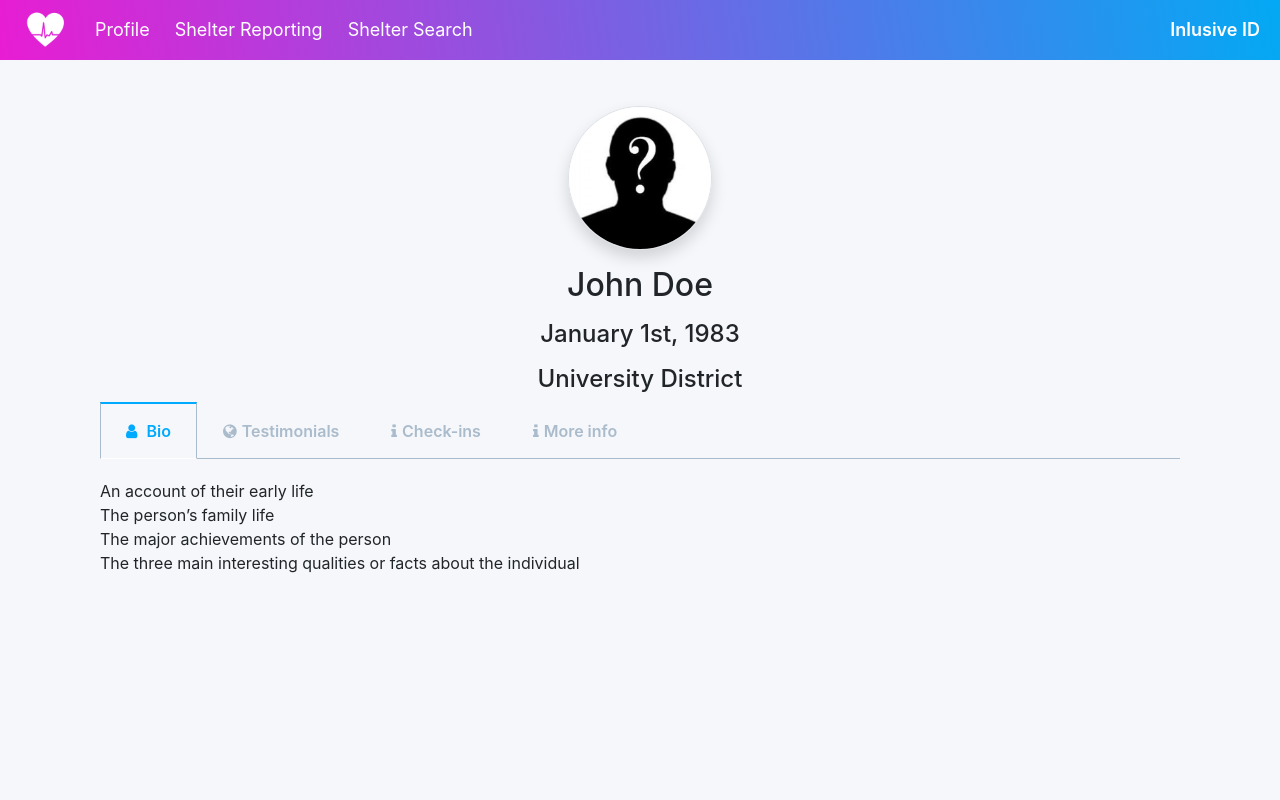
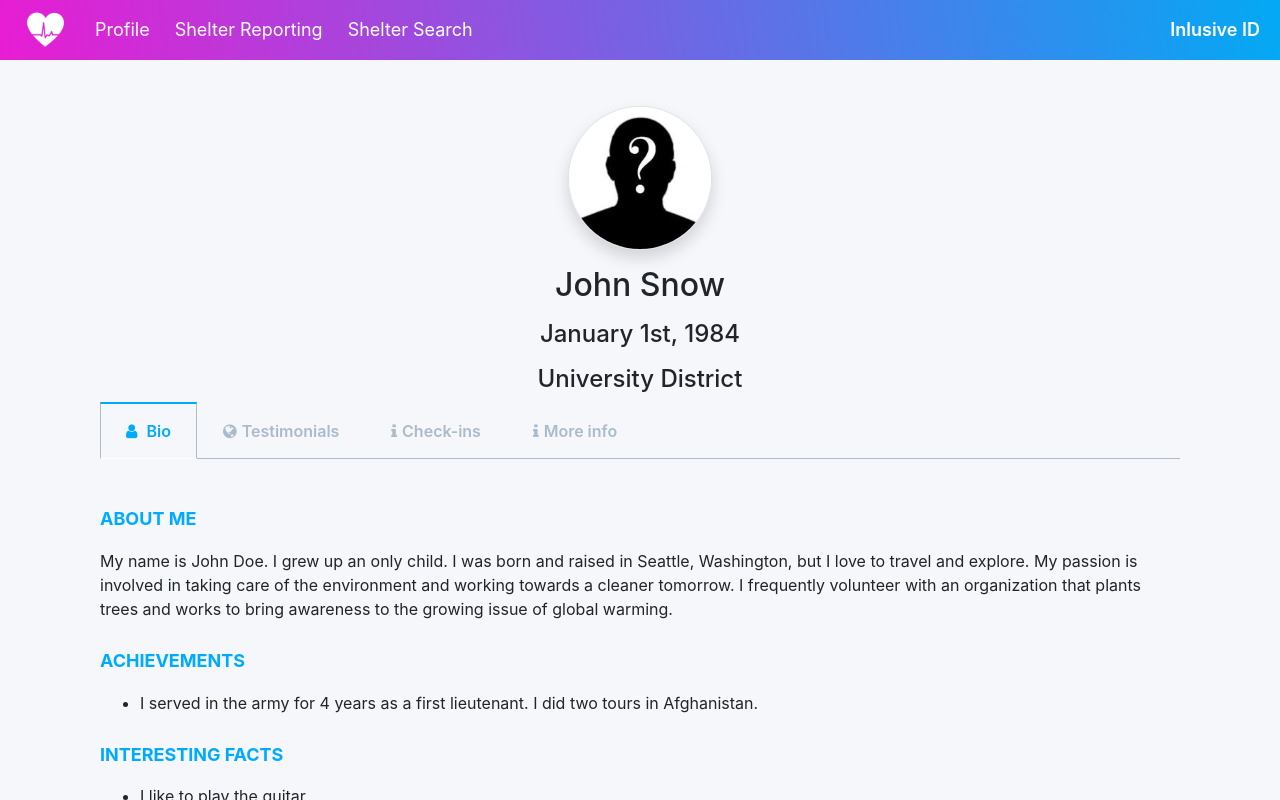
Before and after one commit to abhinavagrawal1995/Impact-Innovation-Challenge, an Angular app: page /profile in a window 1280 px wide. Built offline with nearby package versions, Linux system fonts and the light colour scheme.

Commit message:
text for bio and info

```diff
--- a/src/app/bio/bio.component.css
+++ b/src/app/bio/bio.component.css
@@ -0,0 +1,10 @@
+h2.super_duper_heading {
+    margin: 30px 10px 10px 0px;
+    color: #0af;
+    font-size: 18px;
+    font-weight: bold;
+    height: 1%;
+    line-height: 1.1em;
+    padding-bottom: 10px;
+    text-transform: uppercase;
+ }
--- a/src/app/bio/bio.component.html
+++ b/src/app/bio/bio.component.html
@@ -1,6 +1,13 @@
+<h2 class="super_duper_heading">About Me</h2>
 <p>
-An account of their early life
-<br>The person’s family life
-<br>The major achievements of the person
-<br>The three main interesting qualities or facts about the individual
+  My name is John Doe. I grew up an only child. I was born and raised in Seattle, Washington, but I love to travel and explore. My passion is involved in taking care of the environment and working towards a cleaner tomorrow. I frequently volunteer with an organization that plants trees and works to bring awareness to the growing issue of global warming.
 </p>
+<h2 class="super_duper_heading">Achievements</h2>
+<ul>
+    <li>I served in the army for 4 years as a first lieutenant. I did two tours in Afghanistan.</li>
+</ul>
+<h2 class="super_duper_heading">Interesting Facts</h2>
+<ul>
+    <li>I like to play the guitar</li>
+    <li>I can speak 3 different languages</li>
+</ul>
--- a/src/app/info/info.component.css
+++ b/src/app/info/info.component.css
@@ -0,0 +1,10 @@
+h2.super_duper_heading {
+    margin: 30px 10px 10px 0px;
+    color: #0af;
+    font-size: 18px;
+    font-weight: bold;
+    height: 1%;
+    line-height: 1.1em;
+    padding-bottom: 10px;
+    text-transform: uppercase;
+ }
--- a/src/app/info/info.component.html
+++ b/src/app/info/info.component.html
@@ -1,3 +1,4 @@
-<p>
-info works!
-</p>
+<h2 class="super_duper_heading">Emergency Contact</h2>
+<p>Jane Doe (Spouse): 555-555-5555</p>
+<h2 class="super_duper_heading">Health Notes</h2>
+<p>Alergic to peanuts</p>
--- a/src/app/user-profile/user-profile.component.html
+++ b/src/app/user-profile/user-profile.component.html
@@ -3,8 +3,8 @@
     <div class="row">
       <div class="col text-center mt-3">
         <img alt="picture" src="assets/avatar.jpeg" class="img-lg rounded-circle border shadow" />
-        <h2 class="mt-3">John Doe</h2>
-        <h4 class="mt-3">January 1st, 1983</h4>
+        <h2 class="mt-3">John Snow</h2>
+        <h4 class="mt-3">January 1st, 1984</h4>
         <h4 class="mt-3">University District</h4>
       </div>
     </div>
```
